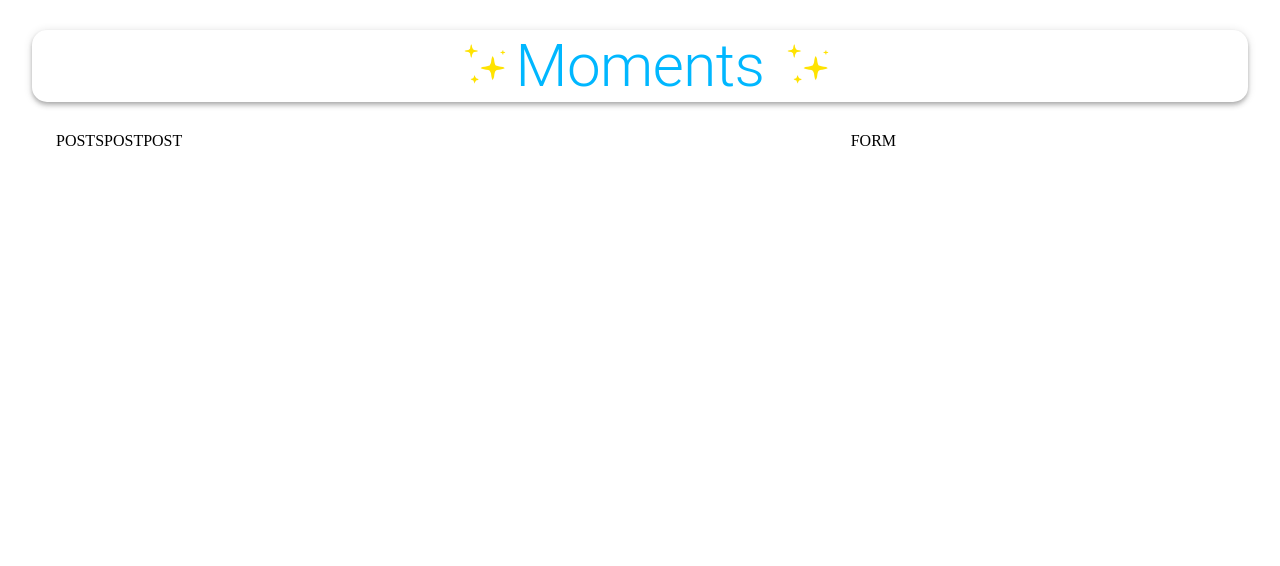
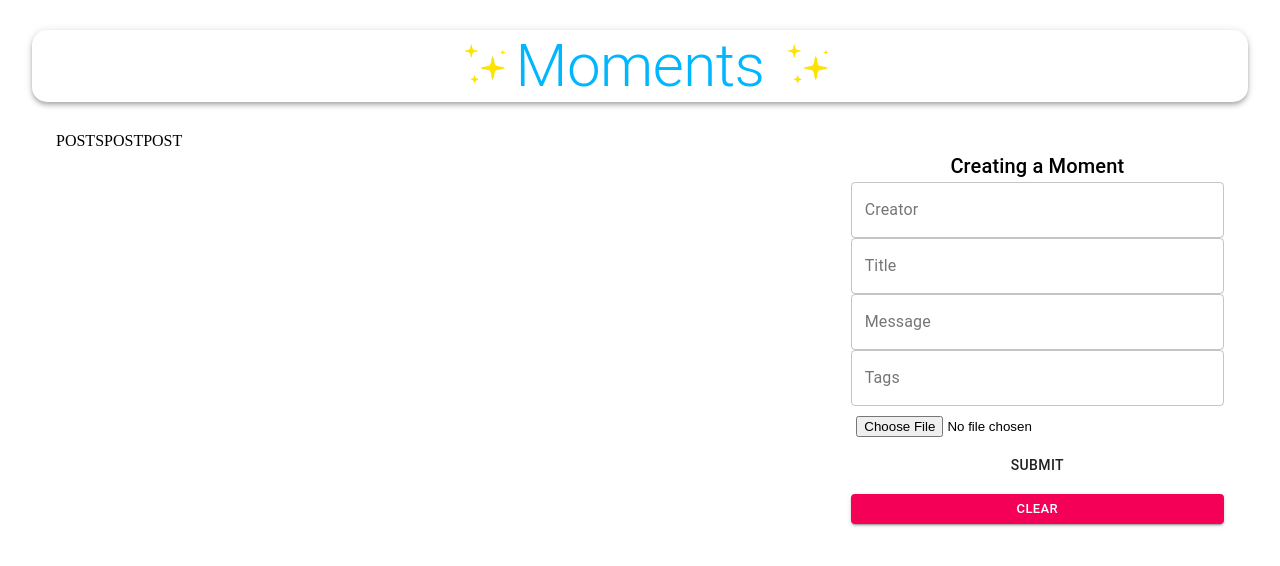
Before and after one commit to Winnie0313/Moments-MERN, a React (Create React App) app in the folder client/: page / in a window 1280 px wide. Shown: the top 566 px of the page. Built offline with nearby package versions, Linux system fonts and the light colour scheme; no server answers.

Commit message:
create form

```diff
--- a/client/src/components/Form/Form.js
+++ b/client/src/components/Form/Form.js
@@ -1,12 +1,35 @@
-import React from "react";
-
+import React, { useState } from "react";
+import { TextField, Button, Typography, Paper } from "@material-ui/core";
+import FileBase from 'react-file-base64';
 import useStyles from './styles';
 
 const Form = () => {
+  const [postData, setPostData] = useState({ creator: "", title: "", message: "", tags: "", selectedField: "" });
   const classes = useStyles();
+  const handleSubmit = () => {
+
+  };
+
+  const clear = () => {
+
+  };
 
   return (
-    <hi>FORM</hi>
+    <paper className={classes.paper}>
+      <form autoComplete="off" noValidate className={classes.form} onSubmit={handleSubmit}>
+        <Typography variant="h6">Creating a Moment</Typography>
+        <TextField name="creator" variant="outlined" label="Creator" fullWidth value={postData.creator} onChange={(e) => setPostData({ ...postData, creator: e.target.value })} />
+        <TextField name="title" variant="outlined" label="Title" fullWidth value={postData.title} onChange={(e) => setPostData({ ...postData, title: e.target.value })} />
+        <TextField name="message" variant="outlined" label="Message" fullWidth value={postData.message} onChange={(e) => setPostData({ ...postData, message: e.target.value })} />
+        <TextField name="tags" variant="outlined" label="Tags" fullWidth value={postData.tags} onChange={(e) => setPostData({ ...postData, tags: e.target.value })} />
+        <div className={classes.fileInput}>
+          <FileBase  type="file" multiple={false} onDone={({base64}) => setPostData({ ...postData, selectedField: base64 })} />
+        </div>
+        <Button className={classes.buttonSubmit} variant="container" color="primary" size="large" type="submit" fullWidth>Submit</Button>
+        <Button variant="contained" color="secondary" size="small" onClick={clear} fullWidth>Clear</Button>
+      </form>
+
+    </paper>
   );
 }
 
--- a/client/src/reducers/posts.js
+++ b/client/src/reducers/posts.js
@@ -1,4 +1,4 @@
-// reducer a function that takes in the initial state and an action, and which returns that specific part of the global store
+// reducer - a function that takes in the initial state and an action, and which returns that specific part of the global store
 export default (posts = [], action) => {
   switch (action.type) {
     case 'FETCH_ALL':
```
